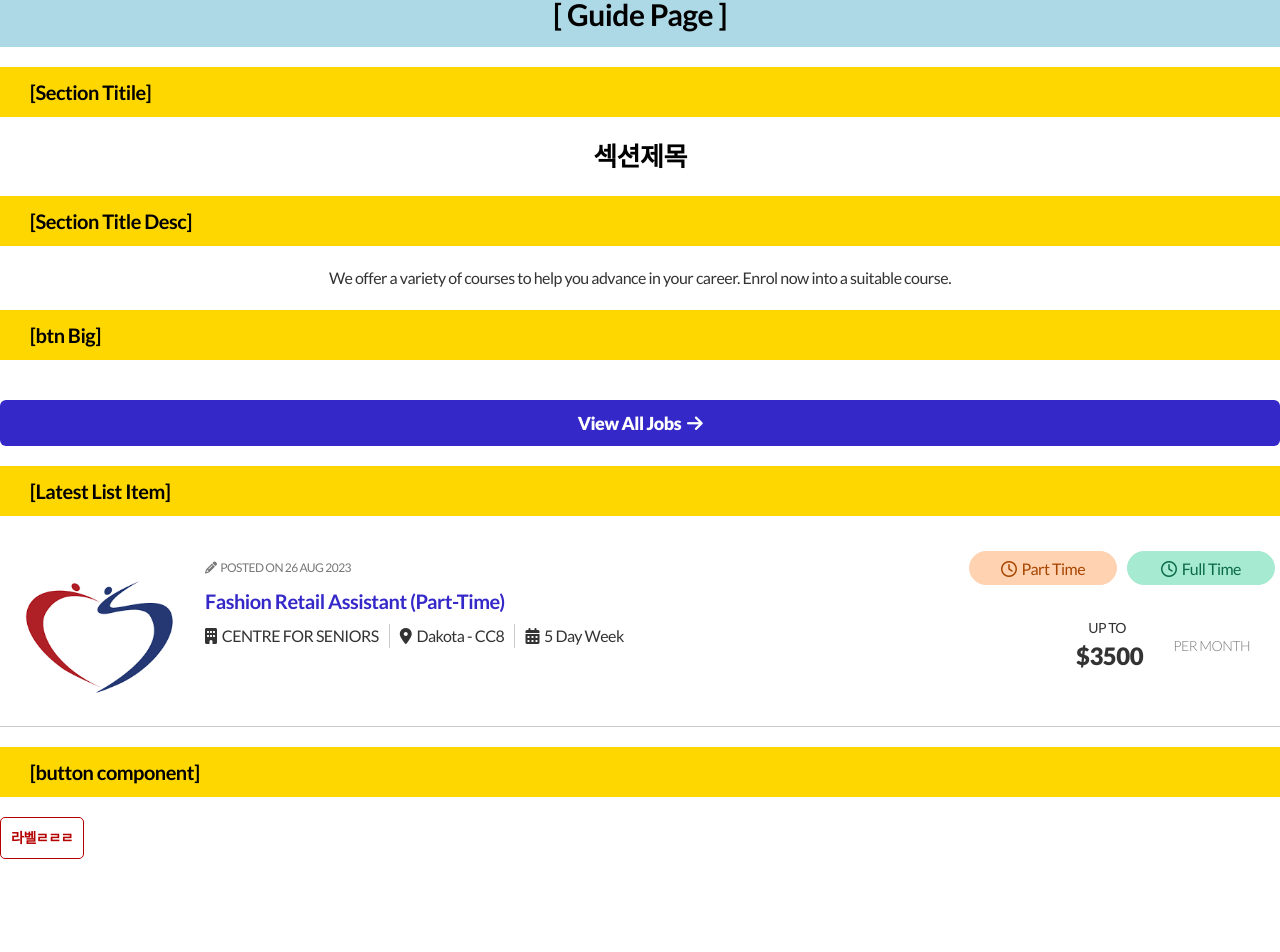
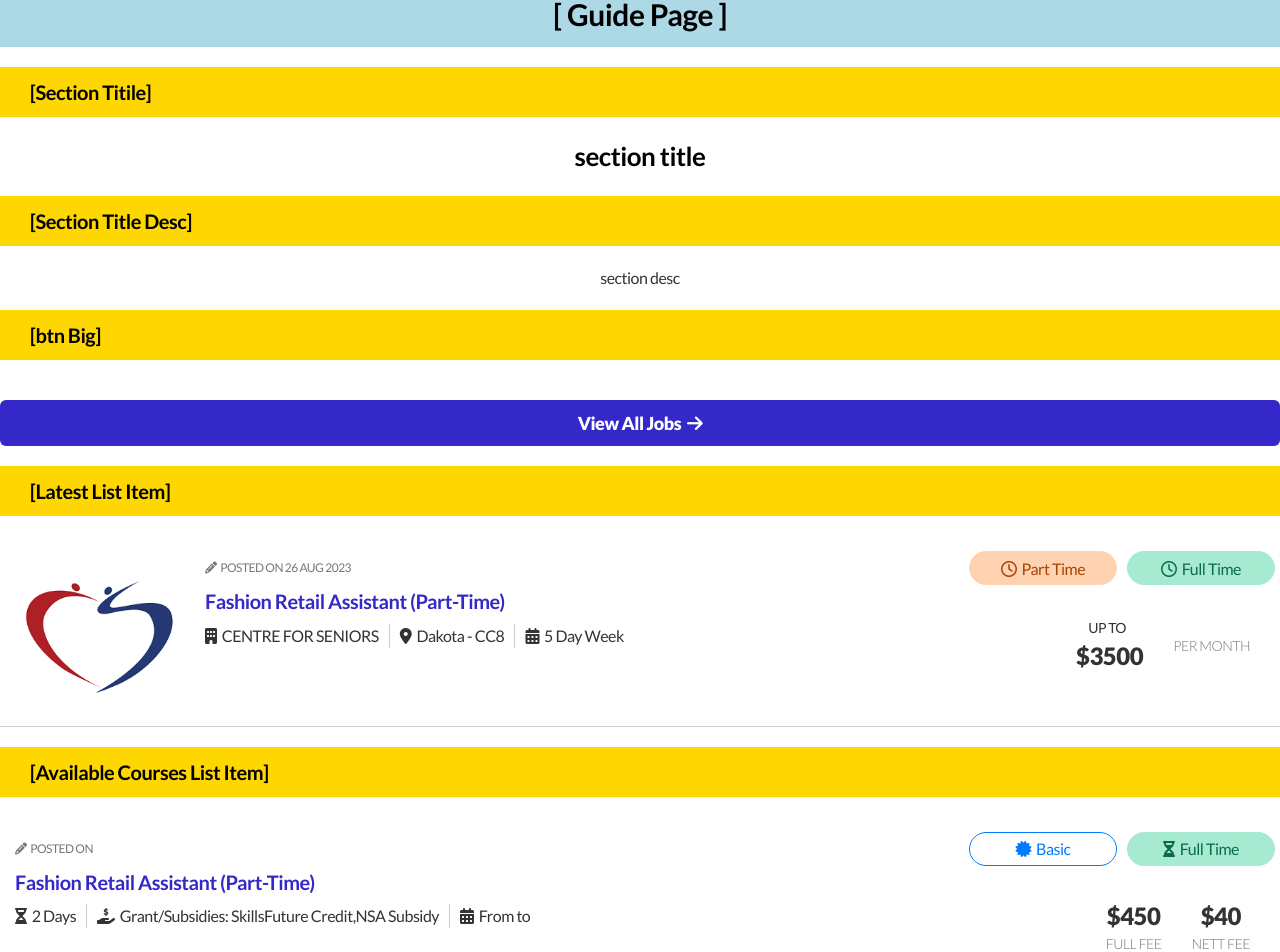
Before and after one commit to phr9000/seniorJob, a React (Create React App) app: page /guide in a window 1280 px wide. Shown: the part 98-1050 px from the top of the page. Before the commit the page ends 957 px from the top, so only its background shows below. Built offline with nearby package versions, Linux system fonts and the light colour scheme.

Commit message:
+ Avaulable Course Component 가이드 페이지에 추가

```diff
--- a/src/components/Guide.tsx
+++ b/src/components/Guide.tsx
@@ -8,6 +8,7 @@ import imgs from "src/common/ImgDef";
 
 /* Import Component */
 import {JobItem} from 'src/components/LatestList';
+import {CoursesItem} from "src/components/AvailCourses";
 
 
 
@@ -91,20 +92,37 @@ const Guide: React.FC = () => {
     period: "per month"
   };
 
+  const someCoursesData = {
+    postedOn: "",
+    timeTypes: [
+      {type: "Basic", icon: "fas fa-certificate"},
+      {type: "Full Time", icon: "fas fa-hourglass-half"},
+    ],
+    title: "Fashion Retail Assistant (Part-Time)",
+    day: "2 Days",
+    location: "Grant/Subsidies: SkillsFuture Credit,NSA Subsidy",
+    calendar: "From to",
+    salary: "$450",
+    salary2: "$40",
+    fullFee: "FULL FEE",
+    nettlFee: "NETT FEE",
+  }
+
   return (
     <div style={styelMargin}>
       <div style={{...commonStyle, ...fontSize30}}>[ Guide Page ]</div>
       <div style={{...commonStyle, ...fontSize20}}>[Section Titile]</div>
-      <SecTitle/>
+      <SecTitle title="section title"/>
       <div style={{...commonStyle, ...fontSize20}}>[Section Title Desc]</div>
-      <SecTitleDesc/>
+      <SecTitleDesc desc="section desc"/>
 
       <div style={{...commonStyle, ...fontSize20}}>[btn Big]</div>
       <BigBtn/>
 
       <div style={{...commonStyle, ...fontSize20}}>[Latest List Item]</div>
       <JobItem job={someJobData}/>
-
+      <div style={{...commonStyle, ...fontSize20}}>[Available Courses List Item]</div>
+      <CoursesItem courses={someCoursesData}/>
       <div style={{...commonStyle, ...fontSize20}}>[button component]</div>
       <Button label="라벨ㄹㄹㄹ" color="red"/>
     </div>
```
